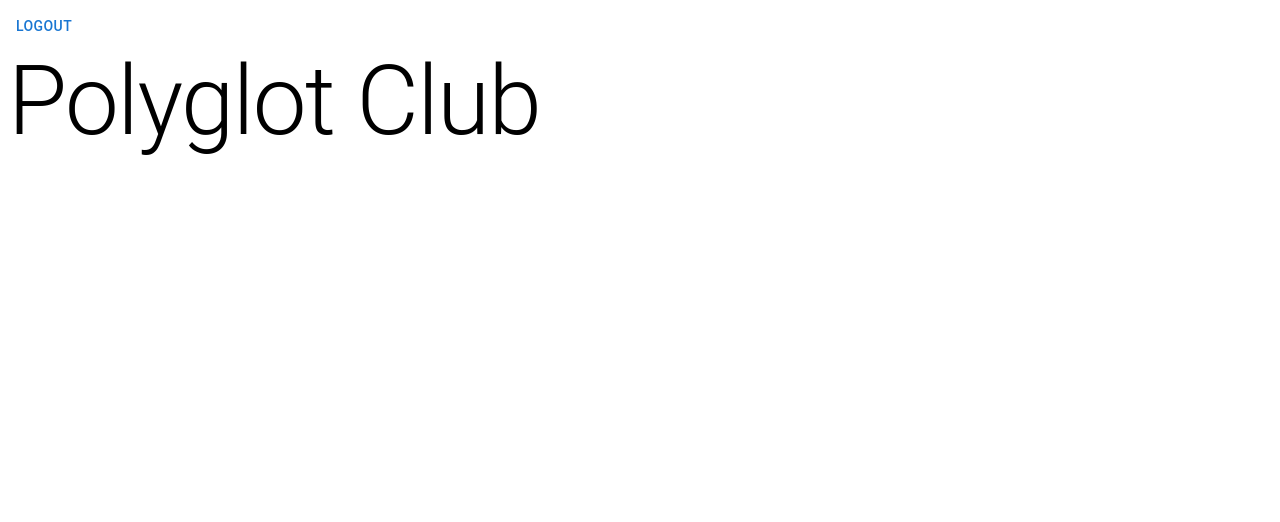
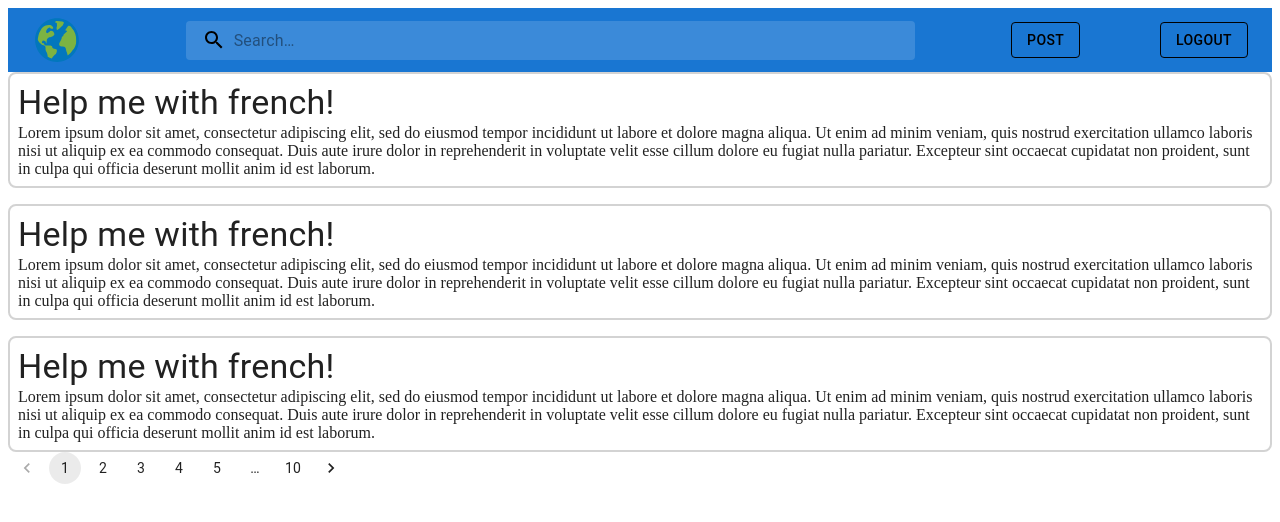
Before and after one commit to JeanBaptisteBolh/Forum-Firebase-Mui, a React (Create React App) app: page /home in a window 1280 px wide. Shown: the top 522 px of the page. Built offline with nearby package versions, Linux system fonts and the light colour scheme; no server answers; sample sign-in values are in the browser's storage.

Commit message:
Begun work on forum posts and topbar

```diff
--- a/src/App.js
+++ b/src/App.js
@@ -11,7 +11,6 @@ const App = () => {
           <Route path="/" element={<SignIn/>} />
           <Route path="/signup" element={<SignUp/>} />
           <Route path="/home" element={<Home/>} />
-          {/* <Route path="/test" element={<Test/>} /> */}
         </Routes>
     </div>
   );
--- /dev/null
+++ b/src/components/Forum/Post.js
@@ -0,0 +1,24 @@
+import Card from "@mui/material/Card";
+import Typography from "@mui/material/Typography";
+import { grey, black } from '@mui/material/colors';
+
+const Post = (props) => {
+
+  return (
+    <div>
+      <Card variant="outlined" sx={{
+        border: '2px solid lightgrey',
+        borderRadius: 2,
+        "&:hover": {
+          borderColor: grey[900],
+        },
+        padding: 1
+      }}>
+        <Typography variant="h4">{props.title}</Typography>
+        <Typography variant="p">{props.body}</Typography>
+      </Card>
+    </div>
+  );
+}
+
+export default Post;
--- /dev/null
+++ b/src/components/Forum/PostList.js
@@ -0,0 +1,28 @@
+import Stack from "@mui/material/Stack";
+import Pagination from "@mui/material/Pagination";
+import Box from "@mui/material/Box";
+import Post from "./Post";
+
+const PostList = () => {
+  return (
+    <Box>
+      <Stack spacing={2}>
+        <Post
+          title="Help me with french!"
+          body="Lorem ipsum dolor sit amet, consectetur adipiscing elit, sed do eiusmod tempor incididunt ut labore et dolore magna aliqua. Ut enim ad minim veniam, quis nostrud exercitation ullamco laboris nisi ut aliquip ex ea commodo consequat. Duis aute irure dolor in reprehenderit in voluptate velit esse cillum dolore eu fugiat nulla pariatur. Excepteur sint occaecat cupidatat non proident, sunt in culpa qui officia deserunt mollit anim id est laborum."
+        />
+        <Post
+          title="Help me with french!"
+          body="Lorem ipsum dolor sit amet, consectetur adipiscing elit, sed do eiusmod tempor incididunt ut labore et dolore magna aliqua. Ut enim ad minim veniam, quis nostrud exercitation ullamco laboris nisi ut aliquip ex ea commodo consequat. Duis aute irure dolor in reprehenderit in voluptate velit esse cillum dolore eu fugiat nulla pariatur. Excepteur sint occaecat cupidatat non proident, sunt in culpa qui officia deserunt mollit anim id est laborum."
+        />
+        <Post
+          title="Help me with french!"
+          body="Lorem ipsum dolor sit amet, consectetur adipiscing elit, sed do eiusmod tempor incididunt ut labore et dolore magna aliqua. Ut enim ad minim veniam, quis nostrud exercitation ullamco laboris nisi ut aliquip ex ea commodo consequat. Duis aute irure dolor in reprehenderit in voluptate velit esse cillum dolore eu fugiat nulla pariatur. Excepteur sint occaecat cupidatat non proident, sunt in culpa qui officia deserunt mollit anim id est laborum."
+        />
+      </Stack>
+      <Pagination count={10} />
+    </Box>
+  );
+};
+
+export default PostList;
--- /dev/null
+++ b/src/components/TopBar.js
@@ -0,0 +1,81 @@
+import Button from "@mui/material/Button";
+import Box from "@mui/material/Box";
+import Toolbar from '@mui/material/Toolbar';
+import { styled, alpha } from '@mui/material/styles';
+import InputBase from '@mui/material/InputBase';
+import SearchIcon from '@mui/icons-material/Search';
+import { FcGlobe } from "react-icons/fc";
+
+import { logout } from "../firebase/auth";
+
+const TopBar = () => {
+  const Search = styled("div")(({ theme }) => ({
+    position: "relative",
+    borderRadius: theme.shape.borderRadius,
+    backgroundColor: alpha(theme.palette.common.white, 0.15),
+    "&:hover": {
+      backgroundColor: alpha(theme.palette.common.white, 0.25),
+    },
+    marginRight: theme.spacing(2),
+    marginLeft: 0,
+    width: "100%",
+
+    [theme.breakpoints.up("sm")]: {
+      marginLeft: theme.spacing(3),
+      width: "60%",
+    },
+  }));
+
+  const SearchIconWrapper = styled("div")(({ theme }) => ({
+    padding: theme.spacing(0, 2),
+    height: "100%",
+    position: "absolute",
+    pointerEvents: "none",
+    display: "flex",
+    alignItems: "center",
+    justifyContent: "center",
+  }));
+
+  const StyledInputBase = styled(InputBase)(({ theme }) => ({
+    color: "inherit",
+    "& .MuiInputBase-input": {
+      padding: theme.spacing(1, 1, 1, 0),
+      // vertical padding + font size from searchIcon
+      paddingLeft: `calc(1em + ${theme.spacing(4)})`,
+      transition: theme.transitions.create("width"),
+      width: "100%",
+      [theme.breakpoints.up("md")]: {
+        width: "20ch",
+      },
+    },
+  }));
+  return (
+    <Box
+      sx={{
+        flexGrow: 1,
+        backgroundColor: "primary.main",
+      }}
+    >
+      <Toolbar sx={{ justifyContent: "space-between" }}>
+        <FcGlobe size={50} />
+        <Search>
+          <SearchIconWrapper>
+            <SearchIcon />
+          </SearchIconWrapper>
+          <StyledInputBase
+            placeholder="Search…"
+            inputProps={{ "aria-label": "search" }}
+          />
+        </Search>
+        <Button variant="outlined" color="inherit" onClick={logout}>
+          Post
+        </Button>
+        <Button variant="outlined" color="inherit" onClick={logout}>
+          Logout
+        </Button>
+      </Toolbar>
+    </Box>
+  );
+};
+
+export default TopBar;
--- a/src/pages/Home.js
+++ b/src/pages/Home.js
@@ -2,12 +2,14 @@ import { useEffect } from "react";
 import { useNavigate } from "react-router-dom";
 
 import Typography from "@mui/material/Typography";
-import Button from "@mui/material/Button";
-import Box from "@mui/material/Box";
 
 import { useAuthState } from "react-firebase-hooks/auth";
+import { auth } from "../firebase/auth";
 
-import { auth, logout } from "../firebase/auth";
+import TopBar from "../components/TopBar"
+import PostList from "../components/Forum/PostList"
+
+//import NavBar from "../components/NavBar"
 
 const Home = () => {
   // Load browser history
@@ -27,10 +29,10 @@ const Home = () => {
   }, [user, loading]);
 
   return (
-    <Box>
-      <Button onClick={logout}>Logout</Button>
-      <Typography variant="h1">Polyglot Club</Typography>
-    </Box>
+    <div>
+      <TopBar/>
+      <PostList/>
+    </div>
   );
 };
 
```
